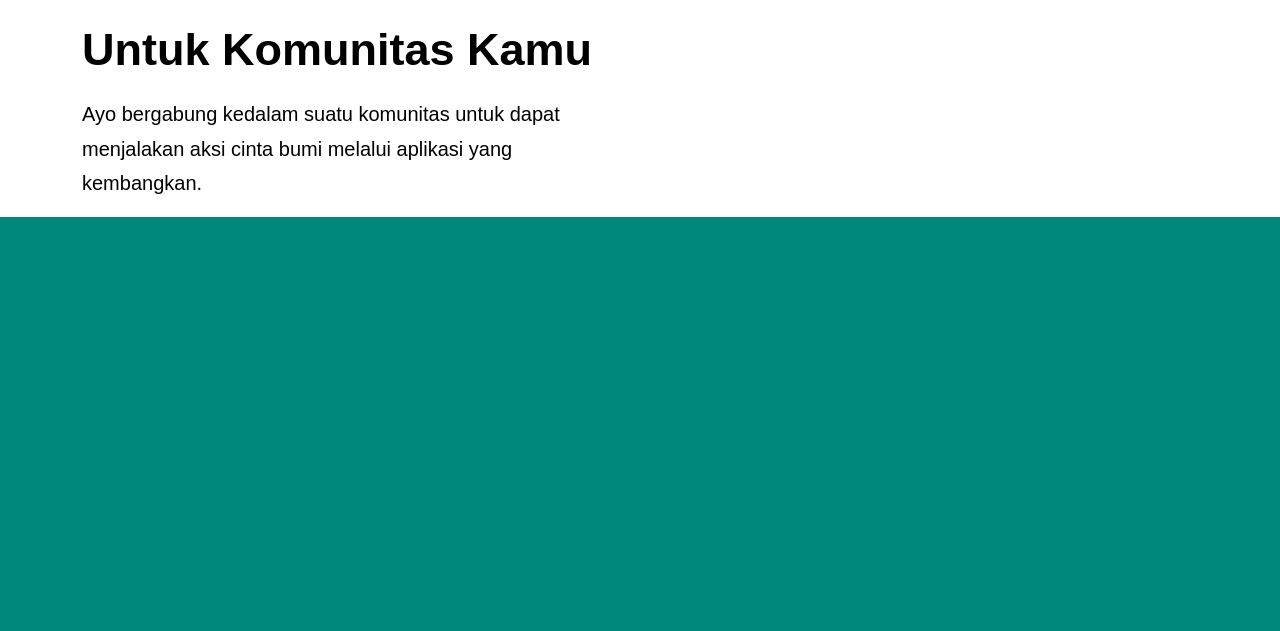
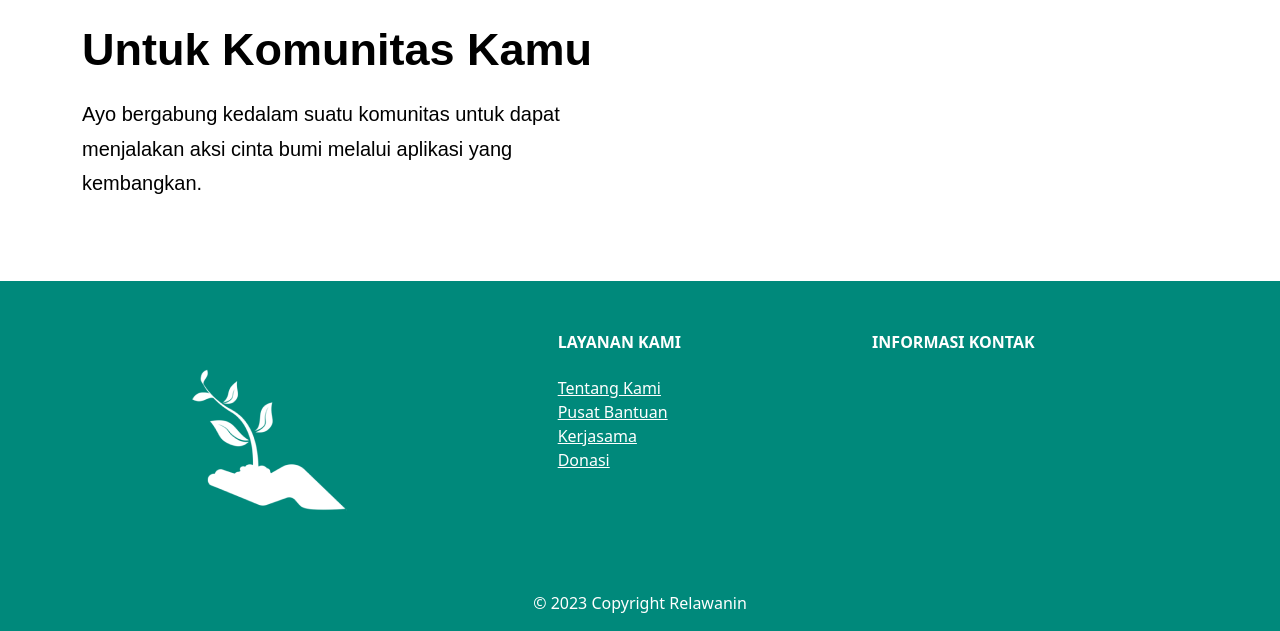
Before and after one commit to fadelalif/Klp.WEBPRO, a PHP site: page /utama.html in a window 1280 px wide. Shown: the part 1448-2079 px from the top of the page. Before the commit the page ends 1665 px from the top, so only its background shows below. Run offline with PHP 8.4, Linux system fonts and the light colour scheme.

Commit message:
perbaikan utama.html #2

```diff
--- a/styleUtama.css
+++ b/styleUtama.css
@@ -125,3 +125,16 @@
     font-weight: 400;
     line-height: 173.523%; /* 34.705px */
   }
+
+  footer{
+    margin-top: 4rem;
+    background-color: #00897b;
+  }
+
+  a:hover.footer-link{
+    text-decoration: underline;
+  }
+
+  .a-footer{
+    color: #fff;
+  }
--- a/utama.html
+++ b/utama.html
@@ -116,8 +116,51 @@
       </div>
     </section>
     <!-- Footer -->
-    <footer>
+    <footer id="footer" class="text-center text-lg-start" >
+      <!-- Section: Links  -->
+      <section class="container p-1" id="contact-us">
+        <div class="container text-center text-md-start mt-5">
+          <!-- Grid row -->
+          <div class="row mt-3">
+            <!-- Grid column -->
+            <div class="col-md-3 col-lg-4 col-xl-3 mx-auto mb-4">
+              <!-- Content -->
+              <a>
+                <img src="icon logo 1.png" alt="" />
+              </a>
+            </div>
+            <!-- Grid column -->
 
+            <!-- Grid column -->
+            <div class="col-md-2 col-lg-2 col-xl-2 mx-auto mb-4">
+              <!-- Links -->
+              <h6 class="text-uppercase fw-bold mb-4" style="color: #fff;">
+                Layanan Kami
+              </h6>
+              <p class="footer-links">
+                <a class="a-footer" href="#Utama">Tentang Kami</a><br>
+                <a class="a-footer" href="#Tentang">Pusat Bantuan</a><br>
+                <a class="a-footer" href="#Fitur">Kerjasama</a><br>
+                <a class="a-footer" href="#Berita">Donasi</a><br>
+              </p>
+            </div>
+            <!-- Grid column -->
+
+            <!-- Grid column -->
+            <div class="col-md-4 col-lg-3 col-xl-3 mx-auto mb-md-0 mb-4">
+              <!-- Links -->
+              <h6 class="text-uppercase fw-bold mb-4" style="color: #fff;">Informasi Kontak</h6>
+            </div>
+            <!-- Grid column -->
+          </div>
+          <!-- Grid row -->
+        </div>
+      </section>
+      <!-- Copyright -->
+      <div class="text-center p-3 text-white">
+        © 2023 Copyright Relawanin
+      </div>
+      <!-- Copyright -->
     </footer>
     <script
       src="https://cdn.jsdelivr.net/npm/bootstrap@5.3.2/dist/js/bootstrap.bundle.min.js"
```
Also changed, not shown: icon logo 1.png (added).
